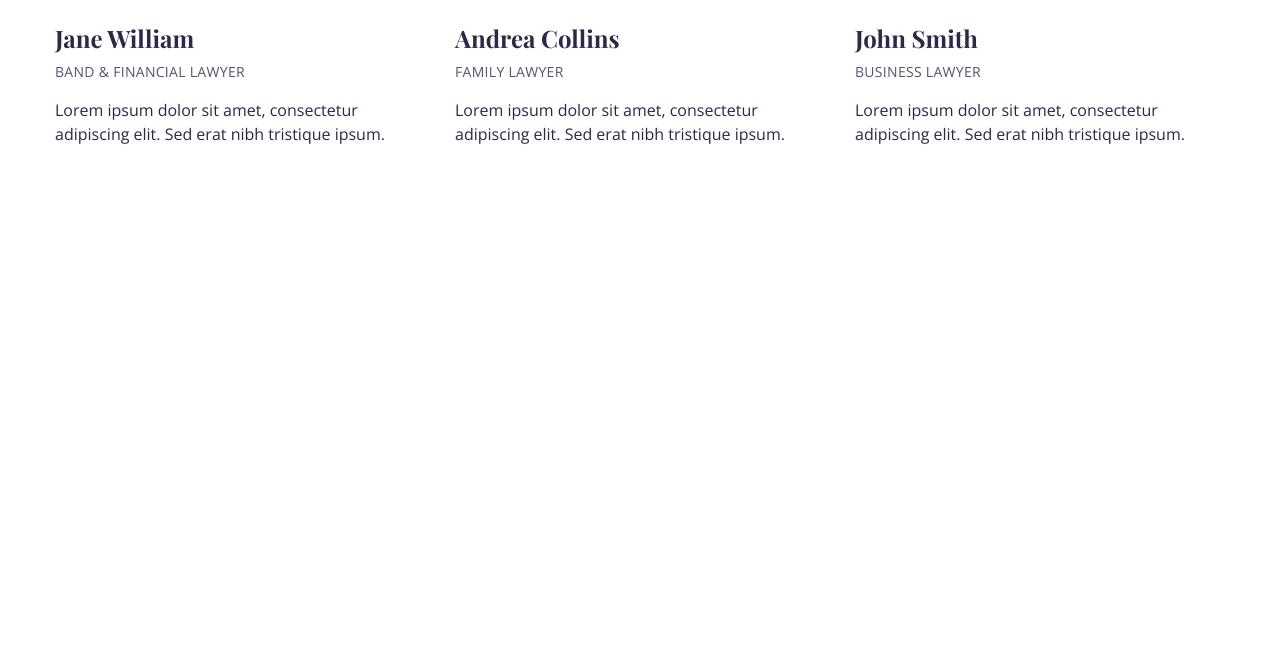
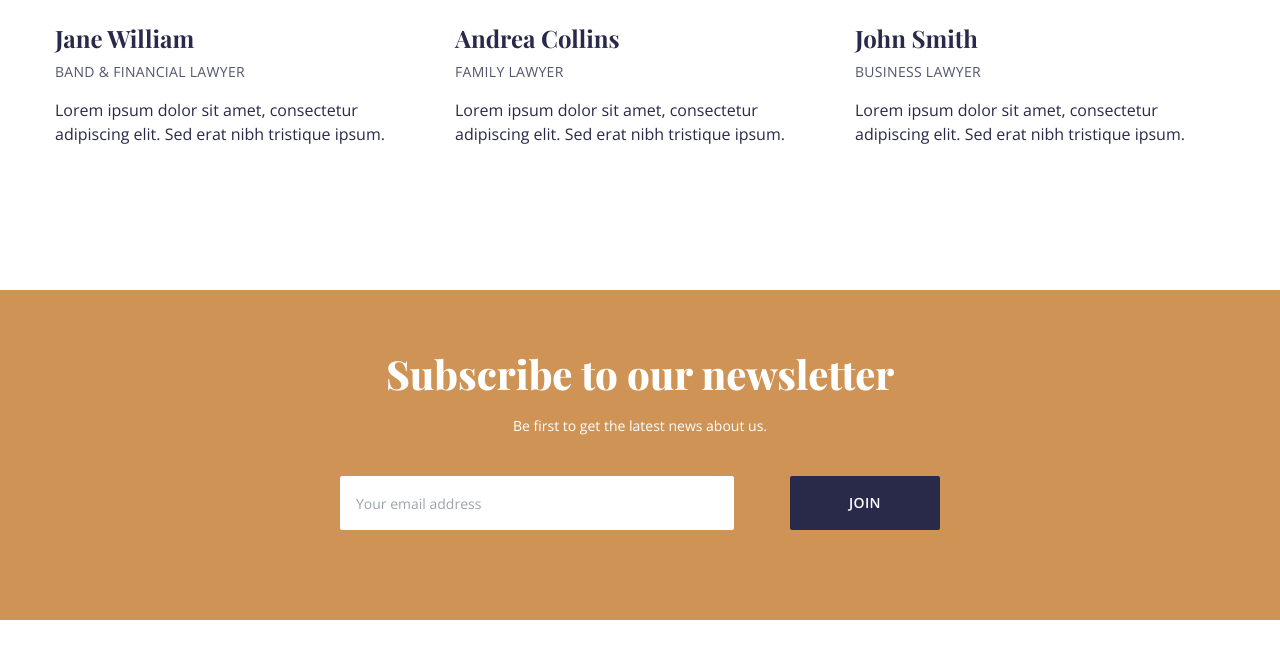
Before and after one commit to code-Gambler/sbhasin-law-firm, a React (Create React App) app: page / in a window 1280 px wide. Shown: the part 2481-3139 px from the top of the page. Built offline with nearby package versions, Linux system fonts and the light colour scheme.

Commit message:
Completed the Newsletter section

```diff
--- a/src/App.js
+++ b/src/App.js
@@ -5,6 +5,7 @@
 import Testimonials from './components/Testimonials';
 import Skills from './components/Skills';
 import Team from './components/Team';
+import Newsletter from './components/Newsletter';
 
 const App = () => {
   return <div>
@@ -12,6 +13,7 @@
     <Testimonials />
     <Skills/>
     <Team />
+    <Newsletter />
     <div className='h-[2000px]'></div>
   </div>;
 };
--- /dev/null
+++ b/src/components/Newsletter.js
@@ -0,0 +1,22 @@
+import React from 'react'
+
+const Newsletter = () => {
+  return (
+    <section className='bg-accent pt-[54px] pb-[74px]'>
+        <div className='container mx-auto px-8 text-center'>
+            <h3 className='font-primary text-[40px] font-extrabold leading-[1,2] text-white mb-[12px]'>
+                Subscribe to our newsletter
+                </h3>
+                <p className='mb-[40px] text-white text-sm'>
+                    Be first to get the latest news about us.
+                </p>
+                <form className='max-w-[600px] mx-auto flex flex-col lg:flex-row'>
+                    <input className='form-control mb-4' placeholder='Your email address' type='email'/>
+                    <button className='btn bg-primary hover:bg-primary-hover lg:max-w-[150px] lg:ml-14'>Join</button>
+                </form>
+        </div>
+    </section>
+  )
+}
+
+export default Newsletter
```
